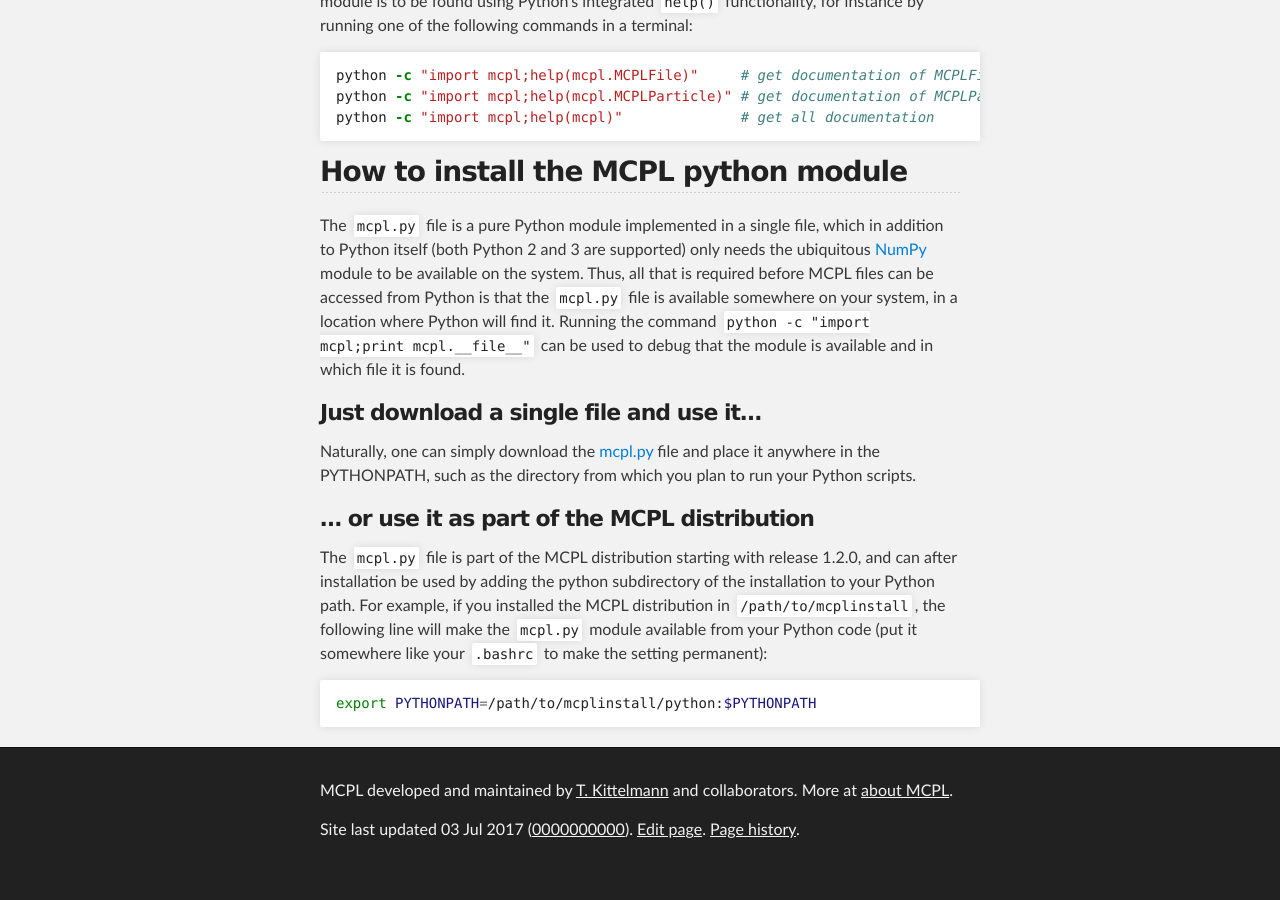
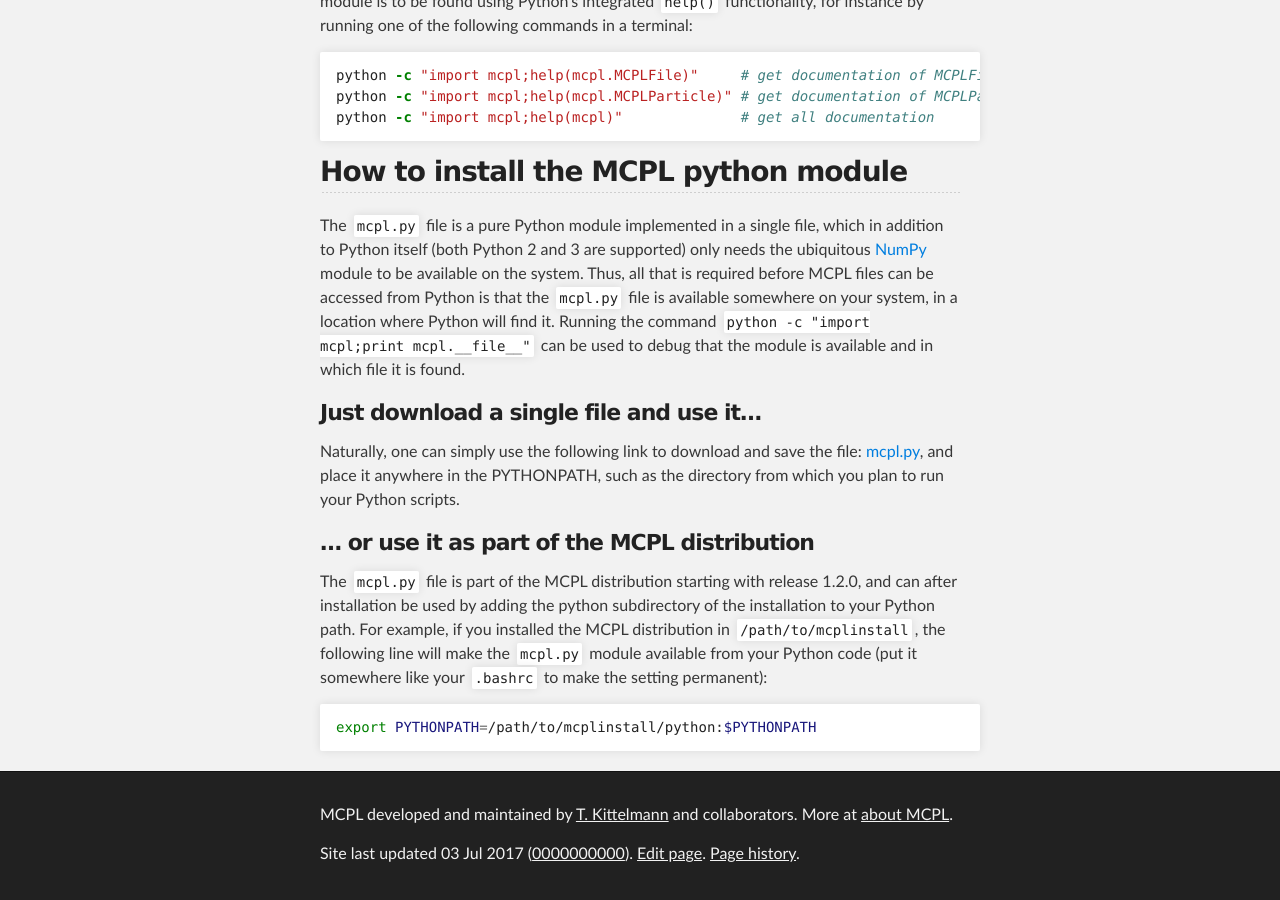
Before and after one commit to mctools/mcpl, a Jekyll site: the page built from usage_python.md, in a window 1280 px wide and 900 px high, scrolled down 1964 px. Built offline with Jekyll 4.4.1, drawn with Linux system fonts in a browser that asks for light colours; before the commit the page ends 2840 px from its top, so only the background shows below that.

Commit message:
work on documentation of mcpl python tools

```diff
--- a/usage_python.md
+++ b/usage_python.md
@@ -100,10 +100,10 @@ file it is found.
 
 ### Just download a single file and use it...
 
-Naturally, one can simply download the {% include linkfile.html
-file="src/python/mcpl.py" download=true %} file and place it anywhere in the
-PYTHONPATH, such as the directory from which you plan to run your Python
-scripts.
+Naturally, one can simply use the following link to download and save the file:
+{% include linkfile.html file="src/python/mcpl.py" download=true %}, and place
+it anywhere in the PYTHONPATH, such as the directory from which you plan to run
+your Python scripts.
 
 ### ... or use it as part of the MCPL distribution
 
```
